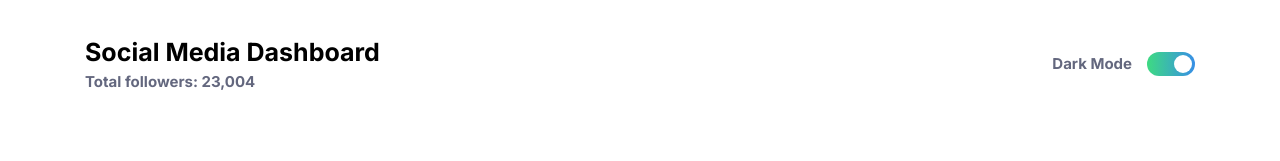
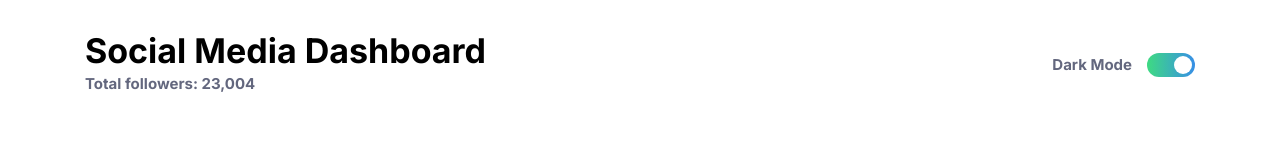
Before and after one commit to yasssuz/static-social-media-dashboard, a website built with Vite: page src/index.html in a window 1280 px wide. Shown: the top 161 px of the page. Built offline with nearby package versions, Linux system fonts and the light colour scheme.

Commit message:
design corrections

```diff
--- a/src/styles/layout/header.scss
+++ b/src/styles/layout/header.scss
@@ -27,6 +27,10 @@
       color: var(--clr-white);
       line-height: rem(29);
       font-weight: bold;
+
+      @media screen and (min-width: 620px) {
+        font-size: rem(34);
+      }
     }
 
     p {
@@ -43,6 +47,7 @@
         @media screen and (min-width: 620px) {
           border-bottom: 0;
           padding-bottom: 0;
+          margin-top: rem(10);
         }
       }
     }
```
